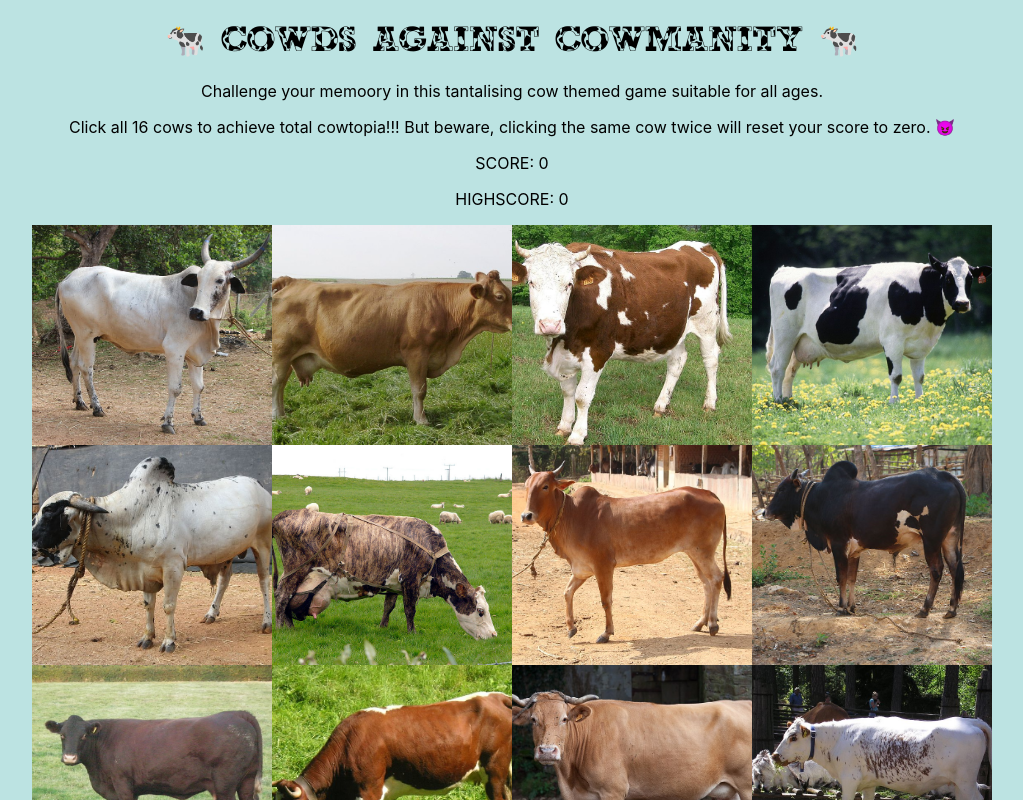
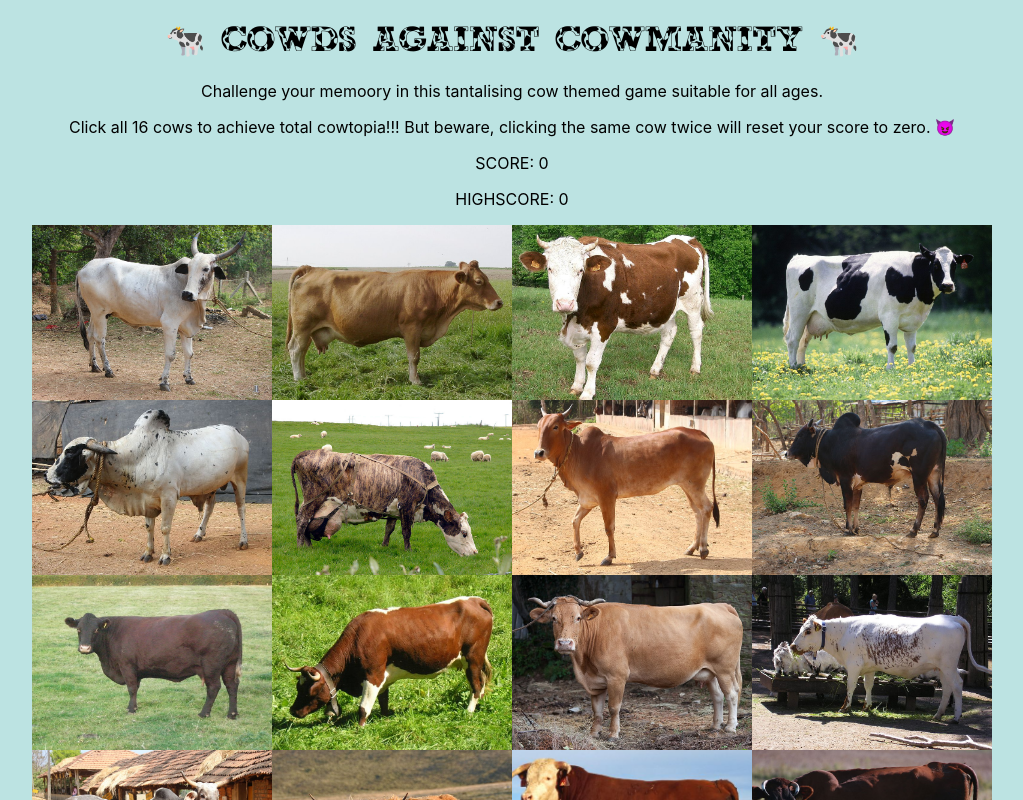
Before and after one commit to digidub/cards-against-cowmanity, a React (Create React App) app: page / in a window 1280 px wide. Shown: the top 800 px of the page, without its empty margins (128-1151 px from the left). Built offline with nearby package versions, Linux system fonts and the light colour scheme.

Commit message:
grid container height fix

```diff
--- a/src/assets/stylesheets/GridContainer.css
+++ b/src/assets/stylesheets/GridContainer.css
@@ -6,7 +6,7 @@
 }
 
 .grid-container {
-  height: 220px;
+  height: 175px;
 }
 
 .grid-container img {
```
